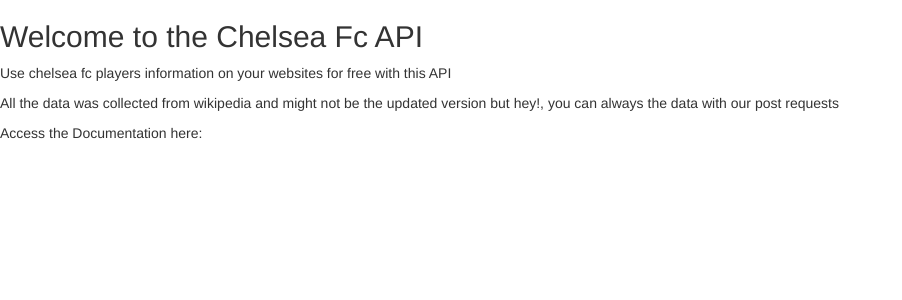
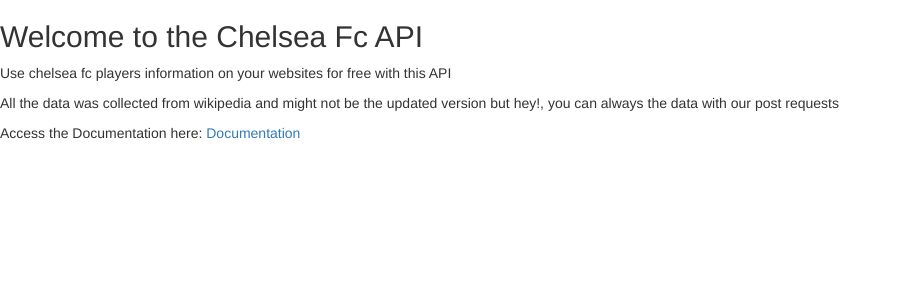
Before and after one commit to itzgeebee/my_chelsea_fc_api, a Flask app: page / in a window 1280 px wide. Shown: the top 300 px of the page, without its empty margins (0-902 px from the left). Run offline with Flask 2, Linux system fonts and the light colour scheme; some libraries are stand-ins or nearby versions.

Commit message:
publish documentation

```diff
--- a/templates/index.html
+++ b/templates/index.html
@@ -9,6 +9,8 @@
 <p>All the data was collected from wikipedia and might not be the
 updated version but hey!, you can always the data with our post requests</p>
 
-<p>Access the Documentation here: </p>
+<p>Access the Documentation here:
+    <a href="https://documenter.getpostman.com/view/20042182/UyrGADcc"> Documentation </a>
+</p>
 
 {% endblock%}
```
